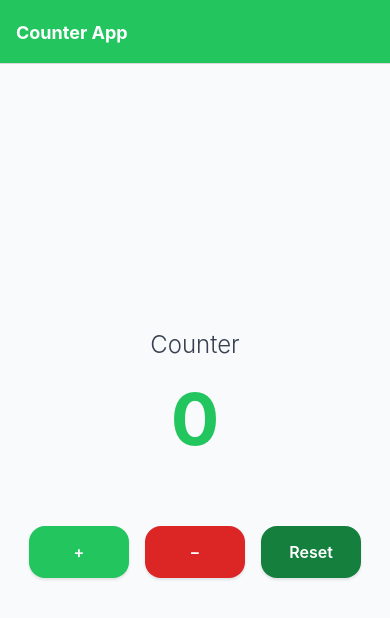
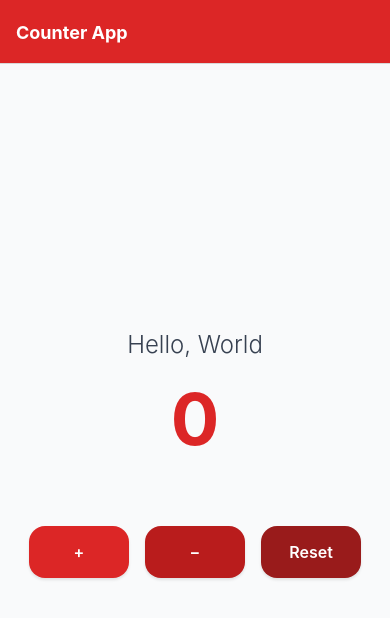
Before and after one commit to bayradion/project-cmkx7yay80001ca2cx6mmk2e9, a React Native app: screen /Home in a window 390 px wide. Shown: the top 618 px of the page. Built offline with nearby package versions, Linux system fonts and the light colour scheme.

Commit message:
feat: Current project files: - App.tsx - package.json - src/components/Counter

```diff
--- a/src/constants/theme.ts
+++ b/src/constants/theme.ts
@@ -1,17 +1,17 @@
 export const theme = {
   colors: {
-    primary: '#22c55e', // Green-500
-    secondary: '#16a34a', // Green-600
+    primary: '#dc2626', // Red-600
+    secondary: '#b91c1c', // Red-700
     success: '#10b981', // Emerald
     danger: '#ef4444', // Red
     dark: '#1f2937', // Gray-800
     light: '#f9fafb', // Gray-50
     white: '#ffffff',
     text: '#374151', // Gray-700
-    // New counter button specific colors
-    counterIncrement: '#22c55e', // Green-500
-    counterDecrement: '#dc2626', // Red-600
-    counterReset: '#15803d', // Green-700
+    // New counter button specific colors - all red variants
+    counterIncrement: '#dc2626', // Red-600
+    counterDecrement: '#b91c1c', // Red-700
+    counterReset: '#991b1b', // Red-800
     counterDisabled: '#9ca3af', // Gray-400
   },
   spacing: {
--- a/src/screens/HomeScreen.tsx
+++ b/src/screens/HomeScreen.tsx
@@ -11,7 +11,7 @@ export default function HomeScreen() {
     <SafeAreaView style={styles.container}>
       <View style={styles.content}>
         <View style={styles.counterContainer}>
-          <Text style={styles.counterLabel}>Counter</Text>
+          <Text style={styles.counterLabel}>Hello, World</Text>
           <Text style={styles.counterValue}>{count}</Text>
         </View>
 
```
